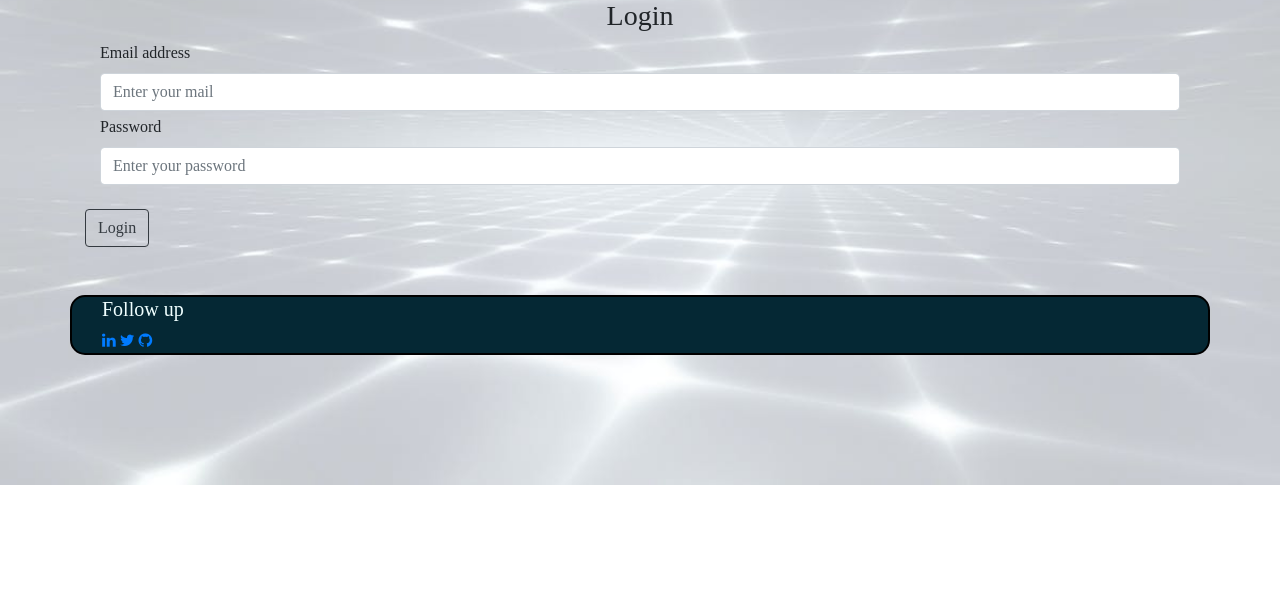
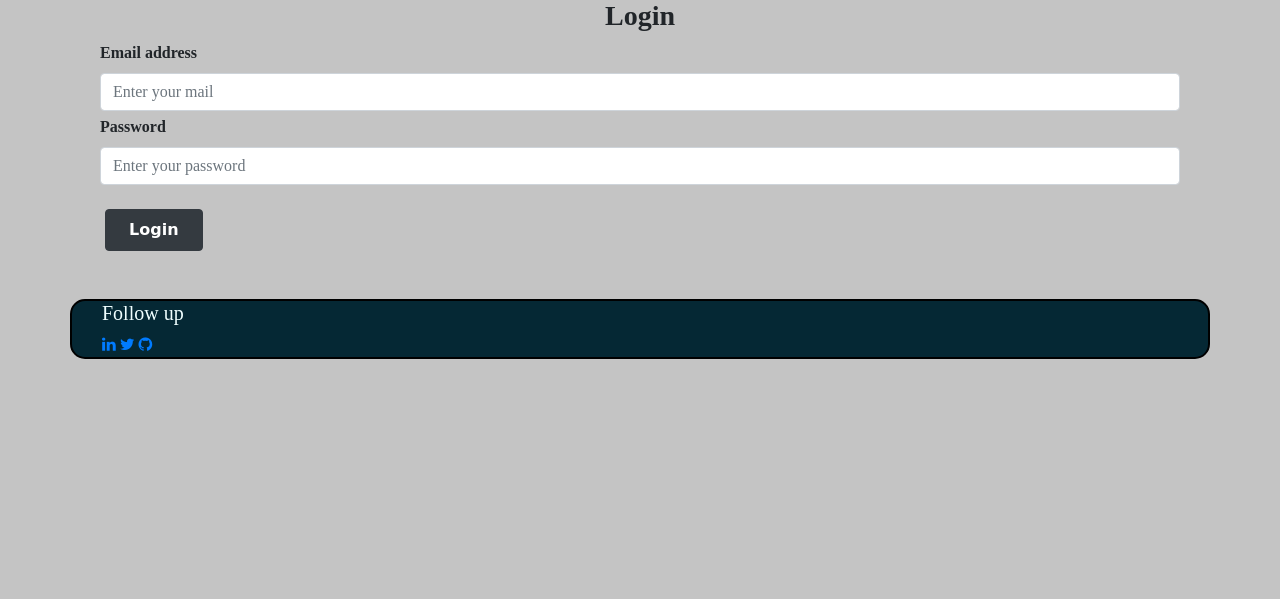
Before and after one commit to dev-dk813/Flask-webapp, a Flask app: page /login in a window 1280 px wide. Shown: the part 57-656 px from the top of the page. Run offline with Flask 2, Linux system fonts and the light colour scheme; some libraries are stand-ins or nearby versions.

Commit message:
Changed background

```diff
--- a/static/style.css
+++ b/static/style.css
@@ -2,16 +2,24 @@
     font-family: rockwell;
 }
 
-body{
-    background-image: url('/static/7c7c8bf2-1189-4250-8a2b-5eb9cfc63ff4.jpg');
-    background-repeat: no-repeat;
-    background-position: center center;
-    background-size: 100%;
-}
-.bg-dark{
+body {
+    margin: 0px;
+    padding: 0px;
+    background-color: black;
     color: white;
-    background-image: url('/static/footer.jpg');
-    background-blend-mode: darken;
+    font-weight: bold;
+
+  }
+header::before{
+    content: '';
+    background: url('https://source.unsplash.com/collection/190727/1600x900') no-repeat center center/cover;
+    position: absolute;
+    top: 0;
+    left: 0;
+    width: 100%;
+    height: 100%;
+    z-index: -1;
+    opacity: 0.6;
 }
 .bgm{
     color: azure;
@@ -19,3 +27,21 @@
     border: 2px solid black;
     border-radius: 15px;
 }
+div{
+    font-weight: bold;
+}
+button[type='submit']{
+    font-family: cursive;
+    font-weight: bold;
+    margin: 0px 20px;
+    padding: 8px 23px;
+}
+h3{
+
+    width: 150px;
+    display: block;
+    margin: auto;
+    font-family: copperplate !important;
+    font-weight: bold !important;
+
+}
--- a/templates/base.html
+++ b/templates/base.html
@@ -22,6 +22,7 @@
     <title>{% block title %}Home{% endblock %}</title>
   </head>
   <body>
+    <header>
     <nav class="navbar navbar-expand-lg navbar-dark bg-dark">
       <a class="navbar-brand" href="/about">DK's Site</a>
         <button class="navbar-toggler" type="button" data-toggle="collapse" data-target="#navbar">
@@ -46,6 +47,7 @@
           </div>
         </div>
     </nav>
+  </header>
 
     {% with messages = get_flashed_messages(with_categories=true) %}
     {% if messages %}
--- a/templates/login.html
+++ b/templates/login.html
@@ -13,6 +13,6 @@
       <input type="password" class="form-control" name="password" id="password" placeholder="Enter your password">
     </div>
       <br />
-    <button type="submit" class="btn btn-outline-dark">Login</button>
+    <button type="submit" class="btn btn-dark">Login</button>
   </form>
 {% endblock %}
```
